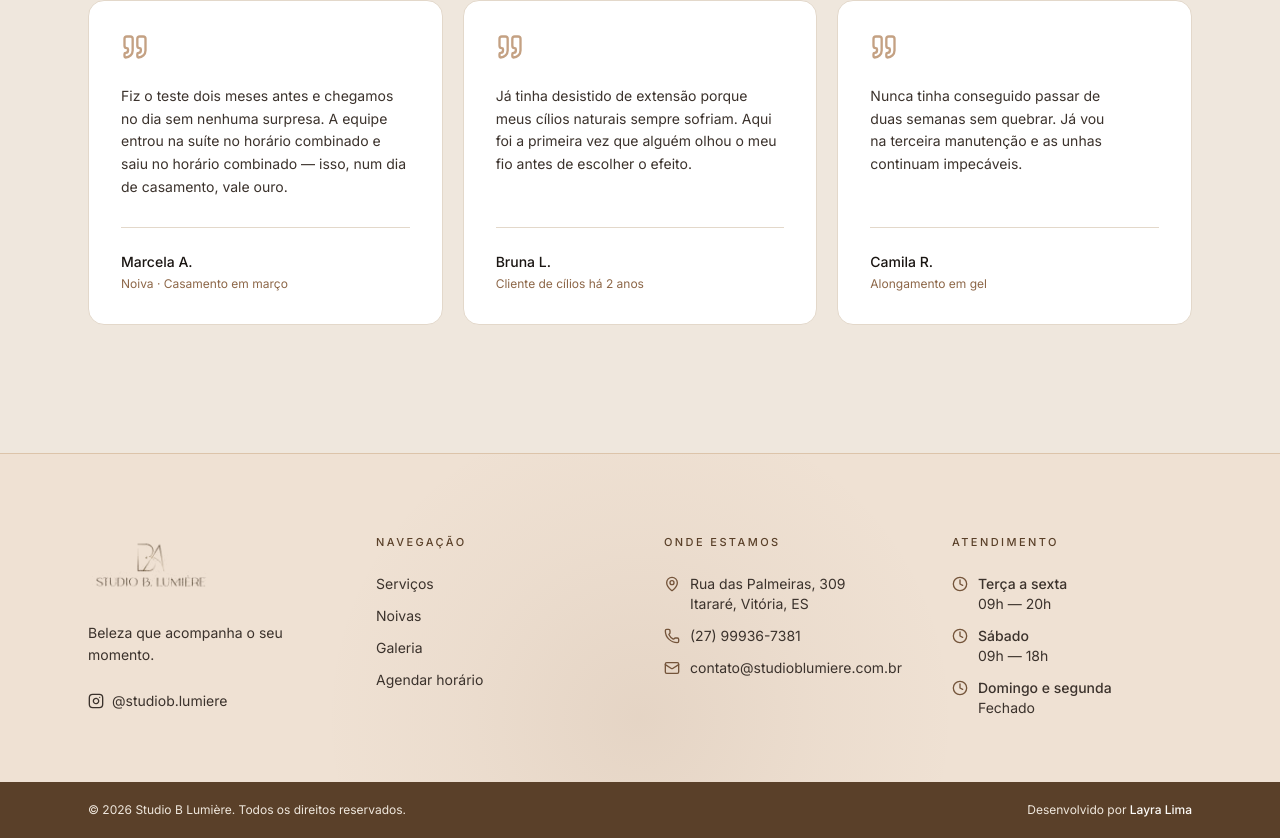
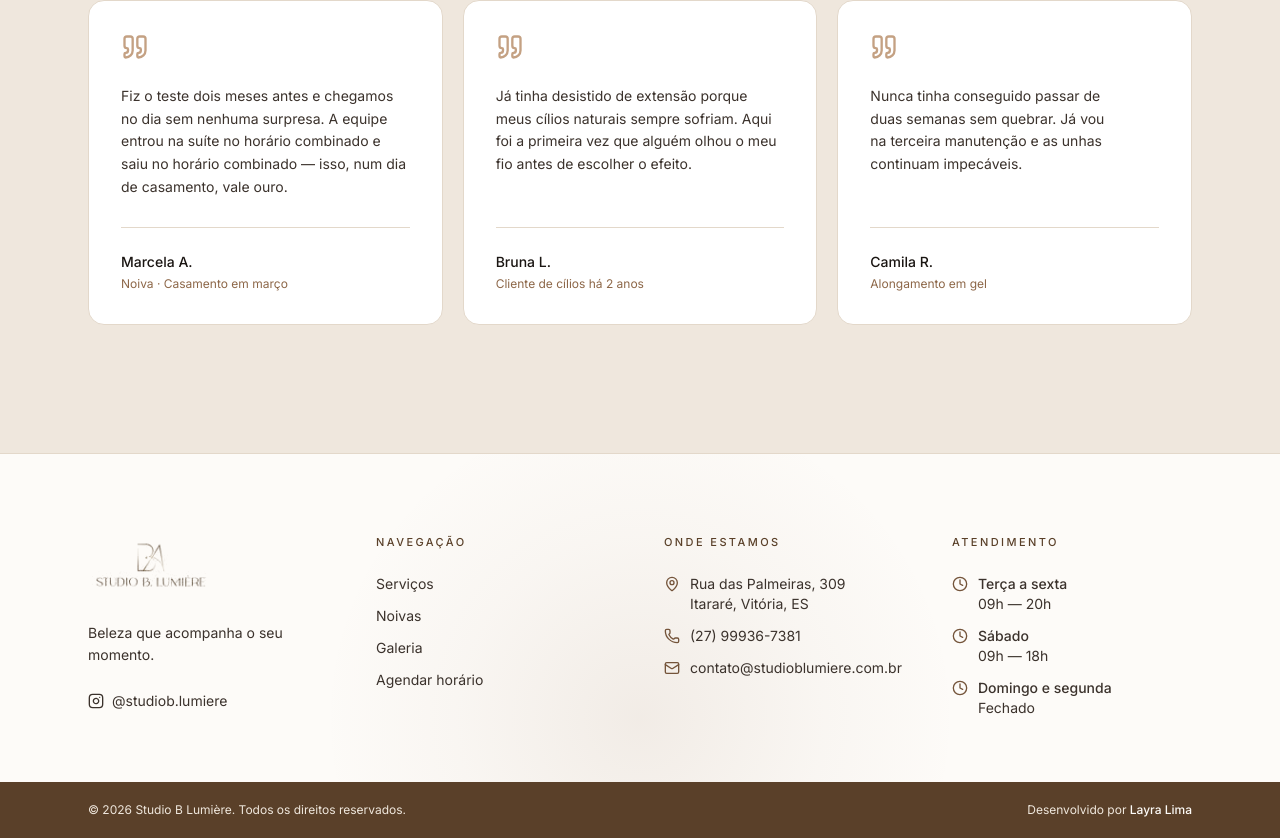
Before and after one commit to layralimas5/studioblumiere, a React (Vite) app: page / in a window 1280 px wide. Shown: the part 3616-4454 px from the top of the page. Built offline with nearby package versions, Linux system fonts and the light colour scheme.

Commit message:
style(footer): informacoes em creme quase branco

```diff
--- a/src/components/layout/Footer.tsx
+++ b/src/components/layout/Footer.tsx
@@ -27,7 +27,7 @@ function ColumnTitle({ children }: { children: string }) {
 export function Footer() {
   return (
     <footer id="contato" className="relative scroll-mt-24">
-      <div className="border-mocha-200 bg-mocha-100 relative overflow-hidden border-t pb-16 pt-20">
+      <div className="border-cream-300 bg-cream-50 relative overflow-hidden border-t pb-16 pt-20">
         <div
           aria-hidden
           className="glow-warm pointer-events-none absolute -bottom-64 left-1/2 size-[40rem] -translate-x-1/2 rounded-full"
```
Also changed, not shown: public/images/noiva.jpg (added).
